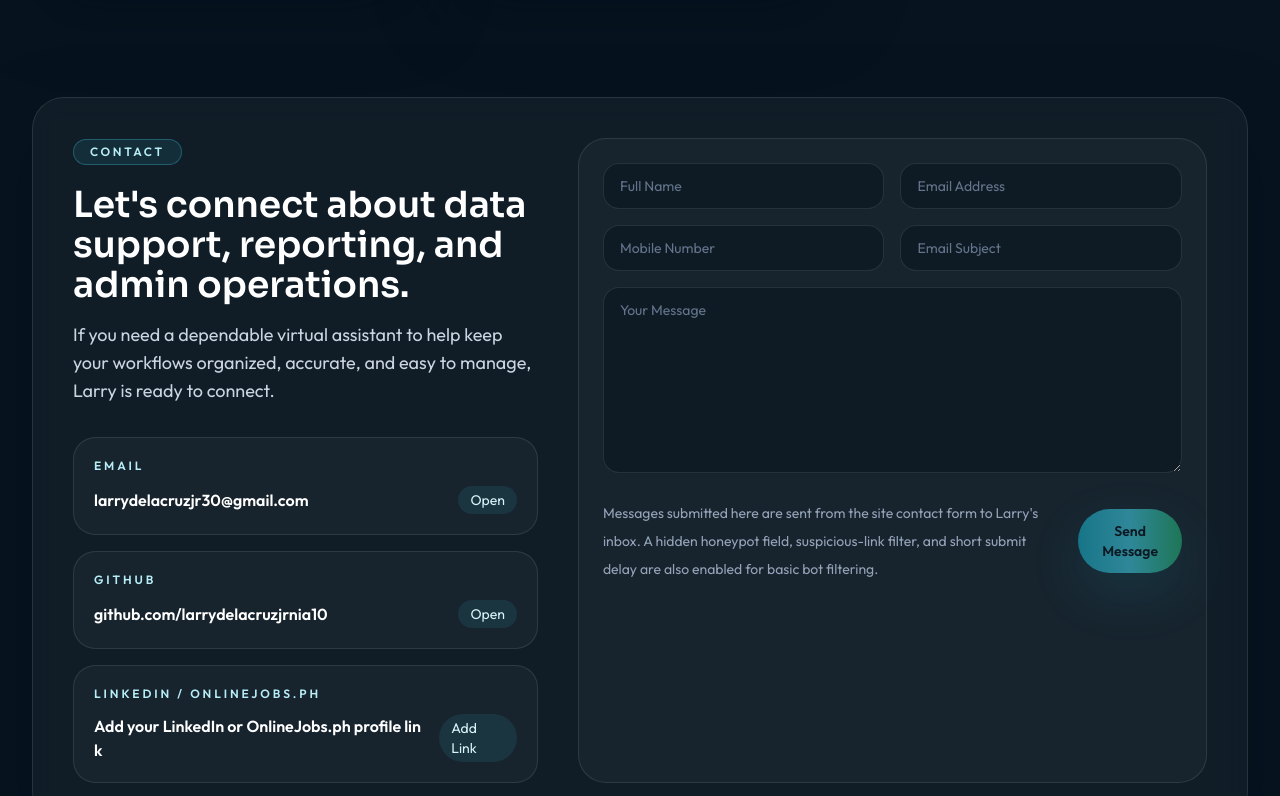
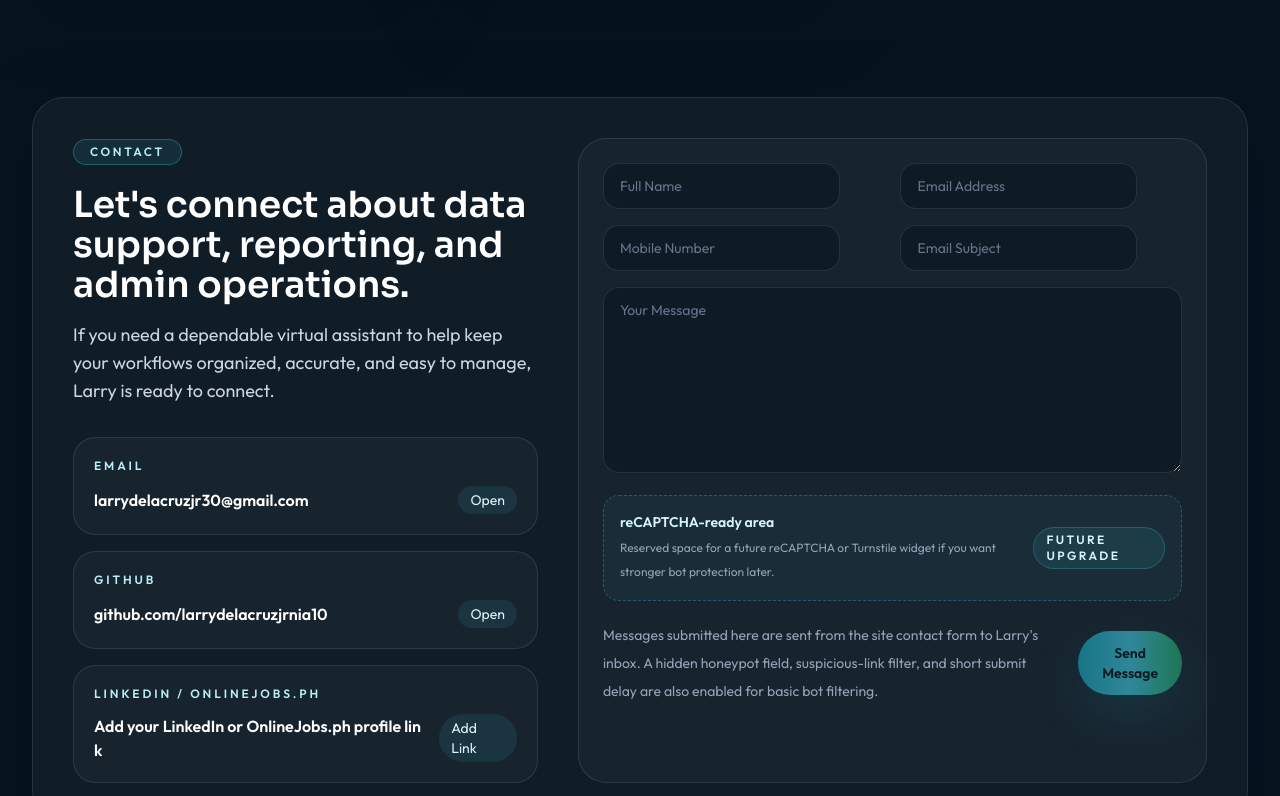
Before and after one commit to larrydelacruzjrnia10/LADC-Portfolio, a React (Vite) app: page / in a window 1280 px wide. Shown: the part 6740-7536 px from the top of the page. Built offline with nearby package versions, Linux system fonts and the light colour scheme; no server answers.

Commit message:
Improve contact form UX safeguards

```diff
--- a/src/components/ContactSection.jsx
+++ b/src/components/ContactSection.jsx
@@ -4,6 +4,7 @@ import { contactContent } from '../data/siteContent';
 
 const FORMSPREE_ENDPOINT = import.meta.env.VITE_FORMSPREE_ENDPOINT || '';
 const MIN_SUBMIT_DELAY_MS = 3500;
+const SUCCESS_RESET_MS = 5000;
 const EMAIL_PATTERN = /^[^\s@]+@[^\s@]+\.[^\s@]+$/;
 const URL_PATTERN = /(?:https?:\/\/|www\.)[^\s]+/gi;
 const SUSPICIOUS_URL_PATTERN =
@@ -16,6 +17,14 @@ const initialFormState = {
   subject: '',
   message: '',
   _gotcha: '',
+};
+
+const initialTouchedState = {
+  fullName: false,
+  email: false,
+  mobileNumber: false,
+  subject: false,
+  message: false,
 };
 
 function buildMailtoLink(emailAddress, formState) {
@@ -31,9 +40,8 @@ function buildMailtoLink(emailAddress, formState) {
   return `mailto:${emailAddress}?subject=${encodeURIComponent(fallbackSubject)}&body=${encodeURIComponent(body)}`;
 }
 
-function getSpamUrlMessage(formState) {
-  const combinedText = `${formState.subject}\n${formState.message}`;
-  const detectedUrls = combinedText.match(URL_PATTERN) || [];
+function getUrlChecks(text) {
+  const detectedUrls = text.match(URL_PATTERN) || [];
 
   if (detectedUrls.length > 2) {
     return 'Please remove extra links and keep your message focused on your inquiry.';
@@ -46,29 +54,49 @@ function getSpamUrlMessage(formState) {
   return '';
 }
 
+function getFieldErrors(formState, delayPassed) {
+  const subjectUrlMessage = getUrlChecks(formState.subject);
+  const messageUrlMessage = getUrlChecks(formState.message);
+
+  return {
+    fullName: formState.fullName.trim() ? '' : 'Full name is required.',
+    email: !formState.email.trim()
+      ? 'Email address is required.'
+      : EMAIL_PATTERN.test(formState.email.trim())
+        ? ''
+        : 'Please enter a valid email address.',
+    mobileNumber: '',
+    subject: subjectUrlMessage,
+    message: !formState.message.trim()
+      ? 'Message is required.'
+      : messageUrlMessage,
+    form: !delayPassed ? 'Please wait a moment before sending.' : '',
+  };
+}
+
+function getInputClassName(hasError) {
+  return `rounded-[1rem] border bg-slate-950/50 px-4 py-3 text-sm text-white placeholder:text-slate-500 focus:outline-none ${
+    hasError
+      ? 'border-red-400/50 bg-red-500/[0.06] focus:border-red-400'
+      : 'border-white/10 focus:border-brand-400'
+  }`;
+}
+
 function ContactSection() {
   const [formState, setFormState] = useState(initialFormState);
+  const [touchedFields, setTouchedFields] = useState(initialTouchedState);
   const [status, setStatus] = useState({ type: '', message: '' });
   const [isSubmitting, setIsSubmitting] = useState(false);
   const [delayPassed, setDelayPassed] = useState(false);
-  const [hasInteracted, setHasInteracted] = useState(false);
+  const [submitAttempted, setSubmitAttempted] = useState(false);
 
   const emailMethod = contactContent.methods.find((method) => method.href.startsWith('mailto:'));
   const emailAddress = emailMethod?.href.replace(/^mailto:/, '') || '';
+  const fieldErrors = getFieldErrors(formState, delayPassed);
   const requiredFieldsFilled =
     formState.fullName.trim() !== '' && formState.email.trim() !== '' && formState.message.trim() !== '';
-  const emailLooksValid = formState.email.trim() === '' || EMAIL_PATTERN.test(formState.email.trim());
-  const spamUrlMessage = getSpamUrlMessage(formState);
-  const validationMessage = !requiredFieldsFilled
-    ? 'Name, email address, and message are required.'
-    : !emailLooksValid
-      ? 'Please enter a valid email address.'
-      : spamUrlMessage
-        ? spamUrlMessage
-        : !delayPassed
-          ? 'Please wait a moment before sending.'
-          : '';
-  const canSubmit = requiredFieldsFilled && emailLooksValid && !spamUrlMessage && delayPassed && !isSubmitting;
+  const hasBlockingFieldErrors = Boolean(fieldErrors.fullName || fieldErrors.email || fieldErrors.subject || fieldErrors.message);
+  const canSubmit = requiredFieldsFilled && !hasBlockingFieldErrors && delayPassed && !isSubmitting;
 
   useEffect(() => {
     const timer = window.setTimeout(() => {
@@ -78,30 +106,53 @@ function ContactSection() {
     return () => window.clearTimeout(timer);
   }, []);
 
+  useEffect(() => {
+    if (status.type !== 'success') {
+      return undefined;
+    }
+
+    const timer = window.setTimeout(() => {
+      setStatus({ type: '', message: '' });
+    }, SUCCESS_RESET_MS);
+
+    return () => window.clearTimeout(timer);
+  }, [status.type]);
+
   function handleChange(event) {
     const { name, value } = event.target;
-    setHasInteracted(true);
+
     setFormState((current) => ({
       ...current,
       [name]: value,
     }));
+
+    if (name in initialTouchedState) {
+      setTouchedFields((current) => ({
+        ...current,
+        [name]: true,
+      }));
+    }
+  }
+
+  function handleBlur(event) {
+    const { name } = event.target;
+
+    if (name in initialTouchedState) {
+      setTouchedFields((current) => ({
+        ...current,
+        [name]: true,
+      }));
+    }
   }
 
   async function handleSubmit(event) {
     event.preventDefault();
+    setSubmitAttempted(true);
 
-    if (!requiredFieldsFilled) {
+    if (fieldErrors.fullName || fieldErrors.email || fieldErrors.subject || fieldErrors.message) {
       setStatus({
         type: 'error',
-        message: 'Please fill in your name, email address, and message before sending.',
-      });
-      return;
-    }
-
-    if (!emailLooksValid) {
-      setStatus({
-        type: 'error',
-        message: 'Please enter a valid email address before sending.',
+        message: fieldErrors.fullName || fieldErrors.email || fieldErrors.subject || fieldErrors.message,
       });
       return;
     }
@@ -116,6 +167,7 @@ function ContactSection() {
 
     if (formState._gotcha.trim()) {
       setFormState(initialFormState);
+      setTouchedFields(initialTouchedState);
       setStatus({
         type: 'success',
         message: 'Your message was sent successfully.',
@@ -127,14 +179,6 @@ function ContactSection() {
       setStatus({
         type: 'error',
         message: 'Please wait a moment before sending your message.',
-      });
-      return;
-    }
-
-    if (spamUrlMessage) {
-      setStatus({
-        type: 'error',
-        message: spamUrlMessage,
       });
       return;
     }
@@ -167,6 +211,8 @@ function ContactSection() {
         }
 
         setFormState(initialFormState);
+        setTouchedFields(initialTouchedState);
+        setSubmitAttempted(false);
         setStatus({
           type: 'success',
           message: 'Your message was sent successfully.',
@@ -190,6 +236,8 @@ function ContactSection() {
     });
     setIsSubmitting(false);
   }
+
+  const showFieldError = (fieldName) => Boolean((submitAttempted || touchedFields[fieldName]) && fieldErrors[fieldName]);
 
   return (
     <section id="contact" className="scroll-mt-28">
@@ -248,48 +296,98 @@ function ContactSection() {
               </div>
 
               <div className="grid gap-4 sm:grid-cols-2">
+                <div>
                   <input
                     type="text"
                     name="fullName"
                     placeholder="Full Name"
                     value={formState.fullName}
                     onChange={handleChange}
-                  className="rounded-[1rem] border border-white/10 bg-slate-950/50 px-4 py-3 text-sm text-white placeholder:text-slate-500 focus:border-brand-400 focus:outline-none"
+                    onBlur={handleBlur}
+                    aria-invalid={showFieldError('fullName')}
+                    className={getInputClassName(showFieldError('fullName'))}
                   />
+                  {showFieldError('fullName') ? (
+                    <p className="mt-2 text-xs text-red-200">{fieldErrors.fullName}</p>
+                  ) : null}
+                </div>
+
+                <div>
                   <input
                     type="email"
                     name="email"
                     placeholder="Email Address"
                     value={formState.email}
                     onChange={handleChange}
-                  className="rounded-[1rem] border border-white/10 bg-slate-950/50 px-4 py-3 text-sm text-white placeholder:text-slate-500 focus:border-brand-400 focus:outline-none"
+                    onBlur={handleBlur}
+                    aria-invalid={showFieldError('email')}
+                    className={getInputClassName(showFieldError('email'))}
                   />
+                  {showFieldError('email') ? <p className="mt-2 text-xs text-red-200">{fieldErrors.email}</p> : null}
+                </div>
+
+                <div>
                   <input
                     type="text"
                     name="mobileNumber"
                     placeholder="Mobile Number"
                     value={formState.mobileNumber}
                     onChange={handleChange}
-                  className="rounded-[1rem] border border-white/10 bg-slate-950/50 px-4 py-3 text-sm text-white placeholder:text-slate-500 focus:border-brand-400 focus:outline-none"
+                    onBlur={handleBlur}
+                    className={getInputClassName(false)}
                   />
+                </div>
+
+                <div>
                   <input
                     type="text"
                     name="subject"
                     placeholder="Email Subject"
                     value={formState.subject}
                     onChange={handleChange}
-                  className="rounded-[1rem] border border-white/10 bg-slate-950/50 px-4 py-3 text-sm text-white placeholder:text-slate-500 focus:border-brand-400 focus:outline-none"
+                    onBlur={handleBlur}
+                    aria-invalid={showFieldError('subject')}
+                    className={getInputClassName(showFieldError('subject'))}
                   />
+                  {showFieldError('subject') ? (
+                    <p className="mt-2 text-xs text-red-200">{fieldErrors.subject}</p>
+                  ) : null}
+                </div>
               </div>
 
+              <div className="mt-4">
                 <textarea
                   rows="8"
                   name="message"
                   placeholder="Your Message"
                   value={formState.message}
                   onChange={handleChange}
-                className="mt-4 w-full rounded-[1rem] border border-white/10 bg-slate-950/50 px-4 py-3 text-sm text-white placeholder:text-slate-500 focus:border-brand-400 focus:outline-none"
+                  onBlur={handleBlur}
+                  aria-invalid={showFieldError('message')}
+                  className={`w-full rounded-[1rem] border bg-slate-950/50 px-4 py-3 text-sm text-white placeholder:text-slate-500 focus:outline-none ${
+                    showFieldError('message')
+                      ? 'border-red-400/50 bg-red-500/[0.06] focus:border-red-400'
+                      : 'border-white/10 focus:border-brand-400'
+                  }`}
                 />
+                {showFieldError('message') ? (
+                  <p className="mt-2 text-xs text-red-200">{fieldErrors.message}</p>
+                ) : null}
+              </div>
+
+              <div className="mt-4 rounded-[1rem] border border-dashed border-brand-400/30 bg-brand-400/[0.05] p-4">
+                <div className="flex flex-col gap-2 sm:flex-row sm:items-center sm:justify-between">
+                  <div>
+                    <p className="text-sm font-semibold text-brand-100">reCAPTCHA-ready area</p>
+                    <p className="mt-1 text-xs leading-6 text-slate-400">
+                      Reserved space for a future reCAPTCHA or Turnstile widget if you want stronger bot protection later.
+                    </p>
+                  </div>
+                  <span className="rounded-full border border-brand-400/25 bg-brand-400/10 px-3 py-1 text-xs font-semibold uppercase tracking-[0.2em] text-brand-100">
+                    Future Upgrade
+                  </span>
+                </div>
+              </div>
 
               {status.message ? (
                 <div
@@ -305,9 +403,9 @@ function ContactSection() {
                 </div>
               ) : null}
 
-              {!status.message && hasInteracted && validationMessage ? (
+              {!status.message && submitAttempted && fieldErrors.form ? (
                 <div className="mt-4 rounded-[1rem] border border-brand-400/20 bg-brand-400/8 px-4 py-3 text-sm text-brand-100">
-                  {validationMessage}
+                  {fieldErrors.form}
                 </div>
               ) : null}
 
@@ -322,7 +420,7 @@ function ContactSection() {
                   className={`button-primary w-full sm:w-auto ${!canSubmit ? 'cursor-not-allowed opacity-60' : ''}`}
                   disabled={!canSubmit}
                 >
-                  {isSubmitting ? 'Sending...' : !delayPassed && requiredFieldsFilled && emailLooksValid ? 'Please Wait...' : 'Send Message'}
+                  {isSubmitting ? 'Sending...' : !delayPassed && requiredFieldsFilled && !hasBlockingFieldErrors ? 'Please Wait...' : 'Send Message'}
                 </button>
               </div>
             </form>
```
Also changed, not shown: 1 other file (tests, documents, lock files or other folders). Lines whose indentation alone changed are shown as unchanged.
